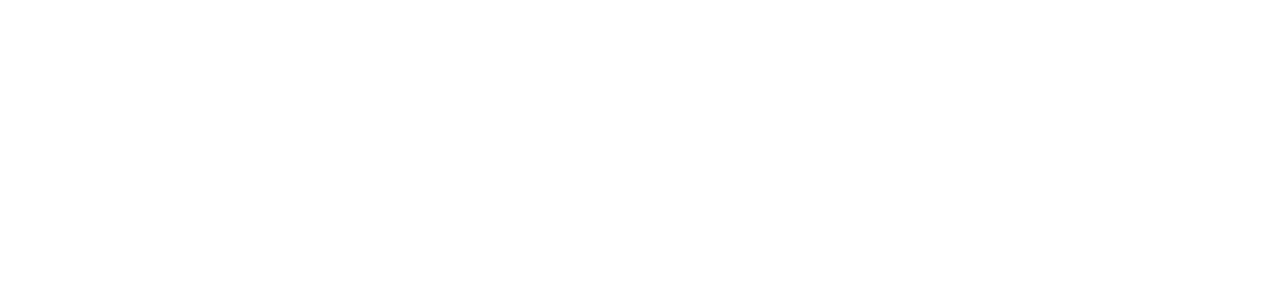
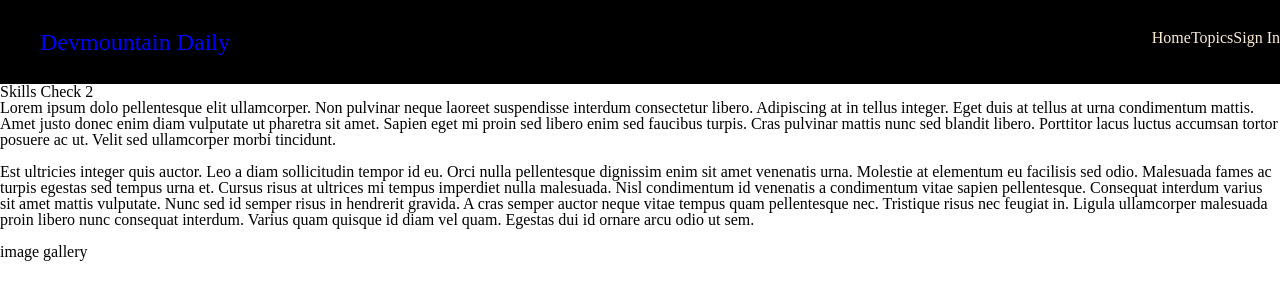
Before and after one commit to joeoverflowcode/wb-assess-2, a website: page html-css/index.html in a window 1280 px wide. Drawn offline with Linux system fonts and the light colour scheme.

Commit message:
End of day submission -- Joe

```diff
--- a/html-css/index.html
+++ b/html-css/index.html
@@ -2,9 +2,29 @@
 <html lang="en">
   <head>
     <meta charset="UTF-8" />
-    <meta name="viewport" content="width=device-width, initial-scale=1.0" />
+    <meta name="viewport" content="width=device-width, initial-scale=1.0"/>
+    <link rel = "stylesheet" href = "reset.css">
+    <link rel= "stylesheet" href = "styles.css">
     <title>HTML & CSS Part 1</title>
   </head>
 
-  <body></body>
+
+  <body>
+    <header>
+      <div id="logo">Devmountain Daily</div>
+      <div class="push">Home</div>
+        <div>Topics</div>
+        <div>Sign In</div>
+    </header>
+
+    <main>
+        <h1>Skills Check 2</h1>
+        <p>Lorem ipsum dolo pellentesque elit ullamcorper. Non pulvinar neque laoreet suspendisse interdum consectetur libero. Adipiscing at in tellus integer. Eget duis at tellus at urna condimentum mattis. Amet justo donec enim diam vulputate ut pharetra sit amet. Sapien eget mi proin sed libero enim sed faucibus turpis. Cras pulvinar mattis nunc sed blandit libero. Porttitor lacus luctus accumsan tortor posuere ac ut. Velit sed ullamcorper morbi tincidunt.</p>
+        <br>
+        <p>Est ultricies integer quis auctor. Leo a diam sollicitudin tempor id eu. Orci nulla pellentesque dignissim enim sit amet venenatis urna. Molestie at elementum eu facilisis sed odio. Malesuada fames ac turpis egestas sed tempus urna et. Cursus risus at ultrices mi tempus imperdiet nulla malesuada. Nisl condimentum id venenatis a condimentum vitae sapien pellentesque. Consequat interdum varius sit amet mattis vulputate. Nunc sed id semper risus in hendrerit gravida. A cras semper auctor neque vitae tempus quam pellentesque nec. Tristique risus nec feugiat in. Ligula ullamcorper malesuada proin libero nunc consequat interdum. Varius quam quisque id diam vel quam. Egestas dui id ornare arcu odio ut sem.</p>
+        <br>
+
+        <h3>image gallery</h3>
+      </main>
+  </body>
 </html>
--- /dev/null
+++ b/html-css/reset.css
@@ -0,0 +1,48 @@
+/* http://meyerweb.com/eric/tools/css/reset/
+   v2.0 | 20110126
+   License: none (public domain)
+*/
+
+html, body, div, span, applet, object, iframe,
+h1, h2, h3, h4, h5, h6, p, blockquote, pre,
+a, abbr, acronym, address, big, cite, code,
+del, dfn, em, img, ins, kbd, q, s, samp,
+small, strike, strong, sub, sup, tt, var,
+b, u, i, center,
+dl, dt, dd, ol, ul, li,
+fieldset, form, label, legend,
+table, caption, tbody, tfoot, thead, tr, th, td,
+article, aside, canvas, details, embed,
+figure, figcaption, footer, header, hgroup,
+menu, nav, output, ruby, section, summary,
+time, mark, audio, video {
+	margin: 0;
+	padding: 0;
+	border: 0;
+	font-size: 100%;
+	font: inherit;
+	vertical-align: baseline;
+}
+/* HTML5 display-role reset for older browsers */
+article, aside, details, figcaption, figure,
+footer, header, hgroup, menu, nav, section {
+	display: block;
+}
+body {
+	line-height: 1;
+}
+ol, ul {
+	list-style: none;
+}
+blockquote, q {
+	quotes: none;
+}
+blockquote:before, blockquote:after,
+q:before, q:after {
+	content: '';
+	content: none;
+}
+table {
+	border-collapse: collapse;
+	border-spacing: 0;
+}
--- a/html-css/styles.css
+++ b/html-css/styles.css
@@ -1,3 +1,63 @@
+header{
+    padding-top: 30px;
+    padding-bottom: 30px;
+
+    background-color: black;
+    width: 100%;
+    height: 100%
+    font-family: 'Segoe UI', Tahoma, Geneva, Verdana, sans-serif;
+    color: antiquewhite;
+    display: flex;
+
+
+    /* justify-content: space-evenly;
+    flex- */
+}
+
+#logo{
+    margin-left: 40px;
+    color: blue;
+    font-size: x-large;
+}
+.push{
+    display: flex;
+    margin-left: auto;
+
+}
+    /* flex-direction:row;
+    align-items:flex-start;
+
+
+
+
+
+
+/* #logo{
+    display: flex;
+    justify-content: flex-start;
+}
+
+.banner{
+    flex: initial;
+    flex-direction: row;
+    justify-content: center;
+
+} */
+
+
+
+
+
+
+
+
+/* display: flex;
+justify-content: flex-end;
+
+flex-direction:row;
+align-items:flex-start;
+
+justify-content: space-evenly; */
 /*
 
 these are the colors used in the example
```
Also changed, not shown: javascript/arrays-objects.js (+28 -9 lines), javascript/arrow-functions.js (+24 -3 lines), javascript/classes.js (+27 -1 lines).
